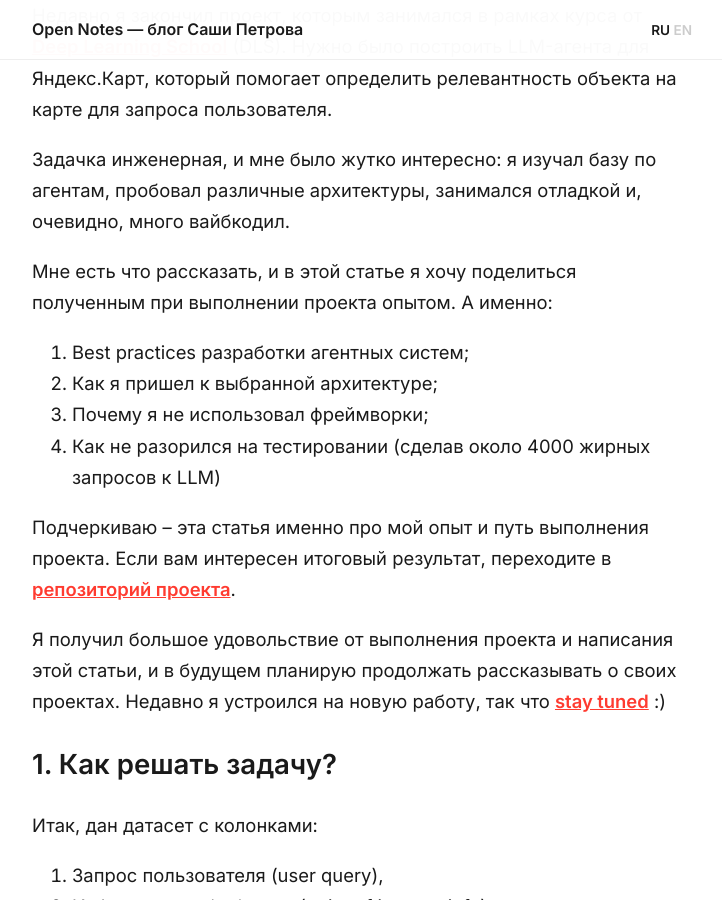
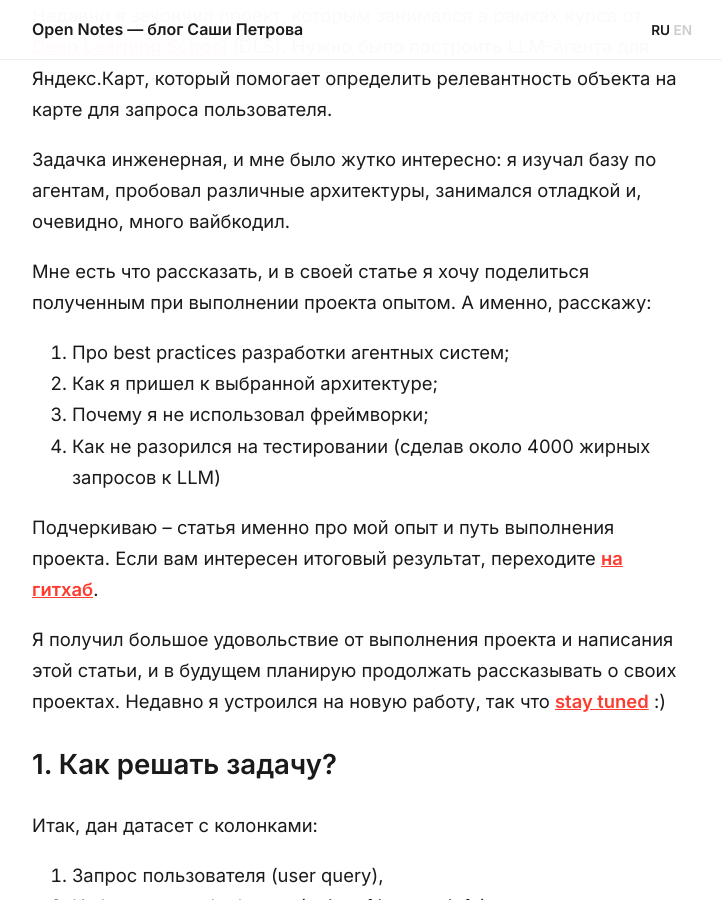
Before and after one commit to petrovortex/petrovortex.github.io, a Jekyll site: the page built from _posts/2026-03-09-dls-agent-ru.md, in a window 1280 px wide and 900 px high, scrolled down 372 px. Shown: the whole window, without its empty margins (278-1000 px from the left). Built offline with Jekyll 4.4.1, drawn with Linux system fonts in a browser that asks for light colours; our own code applies the rules of GitHub Pages for plain Markdown files; comment, search, counter and statistics services are not loaded.

Commit message:
Updated text

```diff
--- a/_posts/2026-03-09-dls-agent-ru.md
+++ b/_posts/2026-03-09-dls-agent-ru.md
@@ -12,14 +12,14 @@ excerpt: "Рассказываю про свой финальный проект
 
 Задачка инженерная, и мне было жутко интересно: я изучал базу по агентам, пробовал различные архитектуры, занимался отладкой и, очевидно, много вайбкодил.
 
-Мне есть что рассказать, и в этой статье я хочу поделиться полученным при выполнении проекта опытом. А именно:
+Мне есть что рассказать, и в своей статье я хочу поделиться полученным при выполнении проекта опытом. А именно, расскажу:
 
-1. Best practices разработки агентных систем;
+1. Про best practices разработки агентных систем;
 2. Как я пришел к выбранной архитектуре;
 3. Почему я не использовал фреймворки;
 4. Как не разорился на тестировании (сделав около 4000 жирных запросов к LLM)
 
-Подчеркиваю -- эта статья именно про мой опыт и путь выполнения проекта. Если вам интересен итоговый результат, переходите в [репозиторий проекта](https://github.com/petrovortex/dls-homework-sem-2).
+Подчеркиваю -- статья именно про мой опыт и путь выполнения проекта. Если вам интересен итоговый результат, переходите [на гитхаб](https://github.com/petrovortex/dls-homework-sem-2).
 
 Я получил большое удовольствие от выполнения проекта и написания этой статьи, и в будущем планирую продолжать рассказывать о своих проектах. Недавно я устроился на новую работу, так что [stay tuned](https://t.me/open_notes) :)
 
```
Also changed, not shown: _posts/2026-03-09-dls-agent-en.md (+1 -1 lines).
